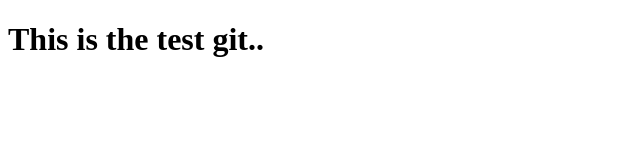
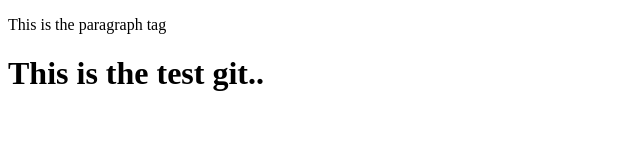
Before and after one commit to codingdeep/demo-rubel, a plain HTML site: page index.html in a window 1280 px wide. Shown: the whole page, without its empty margins (0-640 px from the left). Drawn offline with Linux system fonts and the light colour scheme.

Commit message:
paragraph tag p

```diff
--- a/index.html
+++ b/index.html
@@ -5,6 +5,8 @@
     <title>Title</title>
 </head>
 <body>
+        <p>This is the paragraph tag</p>
         <h1>This is the test git..</h1>
+
 </body>
 </html>
```
